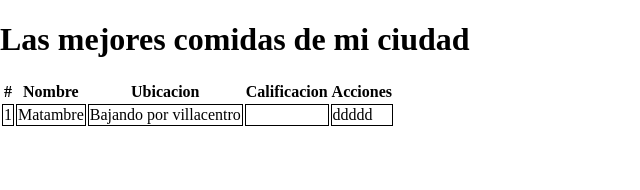
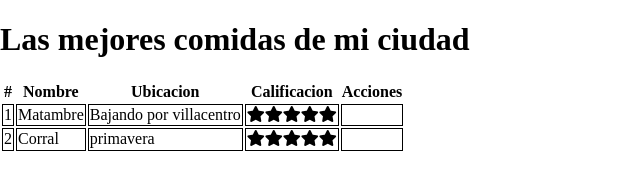
Before and after one commit to jcsq20/Pruebas-mipagina, a plain HTML site: page boletines/index.html in a window 1280 px wide. Shown: the whole page, without its empty margins (0-640 px from the left). Drawn offline with nearby package versions, Linux system fonts and the light colour scheme.

Commit message:
iconos
Se agrego iconos a calificaciones y otro lugar de comidas

```diff
--- a/boletines/index.html
+++ b/boletines/index.html
@@ -4,7 +4,7 @@
     <meta charset="UTF-8">
     <title>Las mejores comidas de mi ciudad</title>
     <link href="./assets/CSS/main.css" rel="stylesheet">
-    <link href="./font-awesome/css/fontawesome.min.css" rel="stylesheet">
+    <link href="./font-awesome/css/all.min.css" rel="stylesheet">
     <link href="https://necolas.github.io/normalize.css/8.0.1/normalize.css" rel="stylesheet">
 </head>
 <body>
@@ -26,8 +26,15 @@
                         <td>1</td>
                         <td>Matambre</td>
                         <td>Bajando por villacentro</td>
-                        <td><i class="fas fa-star"></i></td>
-                        <td>ddddd</td>
+                        <td><i class="fas fa-star"><i class="fas fa-star"><i class="fas fa-star"><i class="fas fa-star"><i class="fas fa-star"></i></td>
+                        <td></td>
+                    </tr>
+                    <tr><!-- para una filas -->
+                        <td>2</td>
+                        <td>Corral</td>
+                        <td>primavera</td>
+                        <td><i class="fas fa-star"><i class="fas fa-star"><i class="fas fa-star"><i class="fas fa-star"><i class="fas fa-star"></i></td>
+                        <td></td>
                     </tr>
                 </tbody>
             </table>
```
